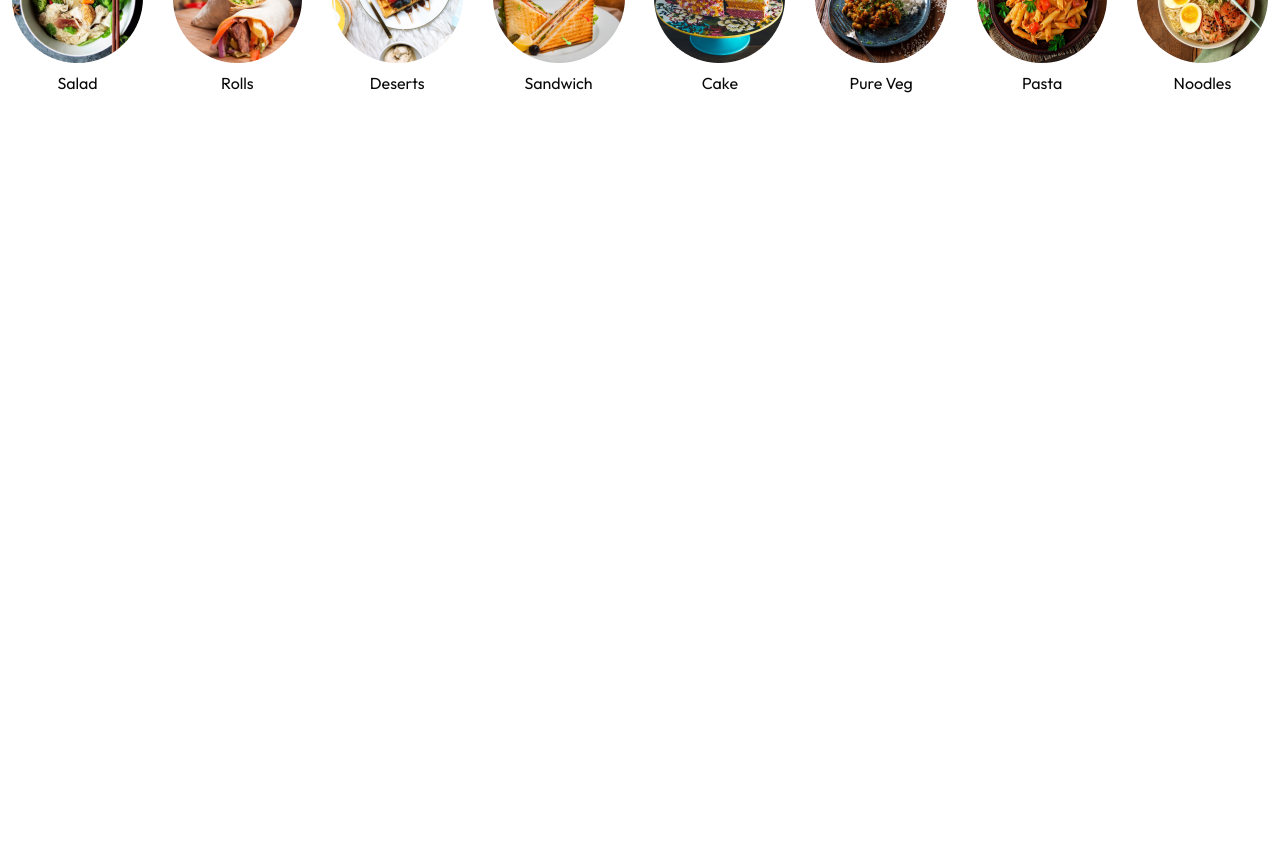
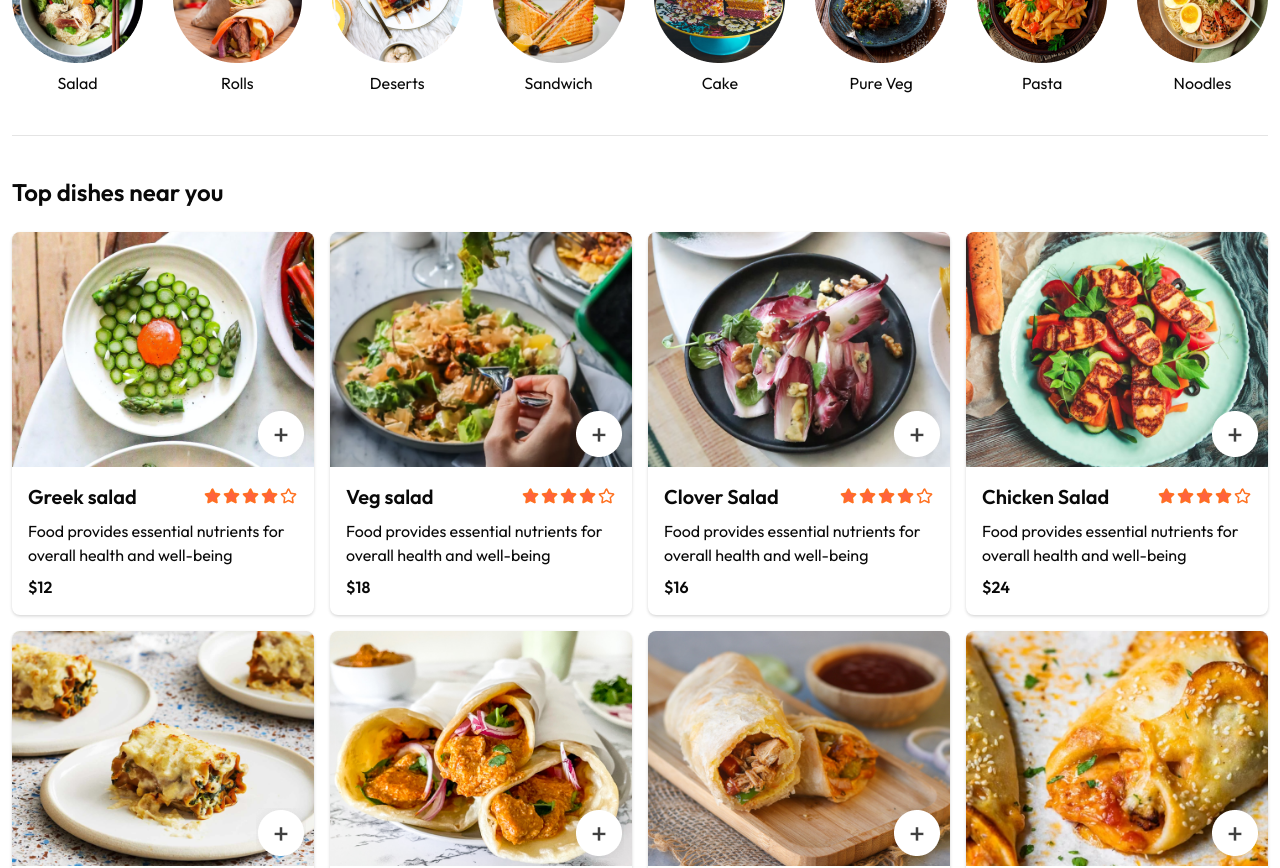
Before and after one commit to mohangrg2018/food-delivery, a React (Vite) app in the folder client/: page / in a window 1280 px wide. Shown: the part 960-1828 px from the top of the page. Before the commit the page ends 1095 px from the top, so only its background shows below. Built offline with nearby package versions, Linux system fonts and the light colour scheme.

Commit message:
feat: implement FoodDisplay and FoodItem components; integrate StoreContext for food list and currency

```diff
--- /dev/null
+++ b/client/src/components/sections/FoodDisplay.jsx
@@ -0,0 +1,28 @@
+import { food_list } from "@/assets/frontend_assets/assets";
+import StoreContext from "@/context/StoreContext";
+import React, { useContext } from "react";
+import FoodItem from "../shared/FoodItem";
+
+const FoodDisplay = () => {
+  const { food_list } = useContext(StoreContext);
+  return (
+    <section className="container__width my-10 sm:y-20 flex flex-col gap-6">
+      <hr />
+      <h2 className="text-2xl font-semibold mt-4">Top dishes near you</h2>
+      <div className="grid grid-cols-1 md:grid-cols-3 lg:grid-cols-4 gap-4">
+        {food_list.slice(0, 12).map((item, index) => (
+          <FoodItem
+            key={index}
+            id={item._id}
+            image={item.image}
+            name={item.name}
+            price={item.price}
+            description={item.description}
+          />
+        ))}
+      </div>
+    </section>
+  );
+};
+
+export default FoodDisplay;
--- /dev/null
+++ b/client/src/components/shared/FoodItem.jsx
@@ -0,0 +1,54 @@
+import { assets } from "@/assets/frontend_assets/assets";
+import StoreContext from "@/context/StoreContext";
+import React, { useContext, useState } from "react";
+
+const FoodItem = ({ id, image, name, price, description }) => {
+  const { currency } = useContext(StoreContext);
+  const [itemCount, setItemCount] = useState(0);
+  return (
+    <div className="rounded-md bg-white shadow-md">
+      <div className="relative">
+        <img src={image} className="rounded-t-md" alt={name} />
+        <div className="absolute bottom-2 right-2">
+          {!itemCount ? (
+            <img
+              onClick={() => setItemCount((prev) => prev + 1)}
+              src={assets.add_icon_white}
+              className="cursor-pointer"
+              alt=""
+            />
+          ) : (
+            <div className="flex items-center gap-2 bg-white px-3 py-2 rounded-full">
+              <img
+                onClick={() => setItemCount((prev) => prev - 1)}
+                src={assets.remove_icon_red}
+                className="cursor-pointer"
+                alt=""
+              />
+              <p>{itemCount}</p>
+              <img
+                onClick={() => setItemCount((prev) => prev + 1)}
+                src={assets.add_icon_green}
+                className="cursor-pointer"
+                alt=""
+              />
+            </div>
+          )}
+        </div>
+      </div>
+      <div className="flex flex-col gap-2 p-4">
+        <div className="flex items-center justify-between">
+          <p className="font-semibold text-xl">{name}</p>
+          <img src={assets.rating_starts} alt="" />
+        </div>
+        <p>{description}</p>
+        <p className="font-semibold">
+          {currency}
+          {price}
+        </p>
+      </div>
+    </div>
+  );
+};
+
+export default FoodItem;
--- a/client/src/context/StoreContextProvider.jsx
+++ b/client/src/context/StoreContextProvider.jsx
@@ -1,9 +1,11 @@
 import { food_list, menu_list } from "@/assets/frontend_assets/assets";
 import StoreContext from "./StoreContext";
 const StoreContextProvider = ({ children }) => {
+  const currency = "$";
   const StoreValue = {
     menu_list,
     food_list,
+    currency,
   };
 
   return (
--- a/client/src/pages/Home.jsx
+++ b/client/src/pages/Home.jsx
@@ -1,4 +1,5 @@
 import ExploreMenu from "@/components/sections/ExploreMenu";
+import FoodDisplay from "@/components/sections/FoodDisplay";
 import Hero from "@/components/sections/Hero";
 import React, { useState } from "react";
 
@@ -8,6 +9,7 @@ const Home = () => {
     <main>
       <Hero />
       <ExploreMenu category={category} setCategory={setCategory} />
+      <FoodDisplay />
     </main>
   );
 };
```
